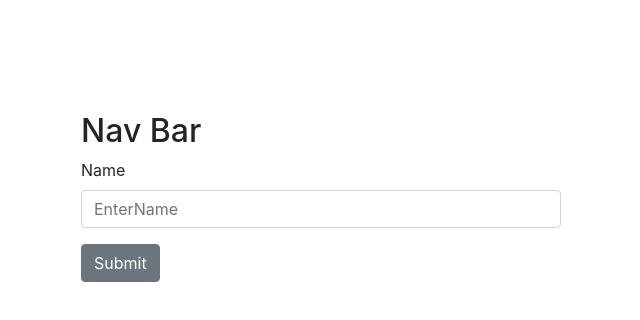
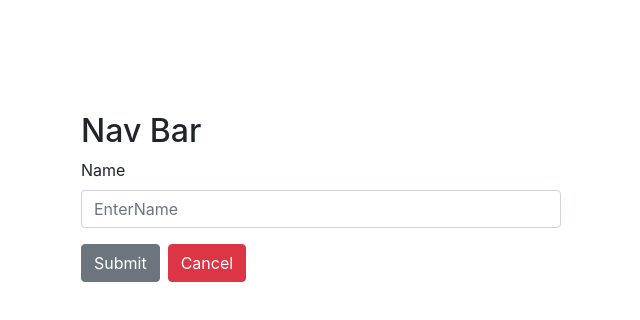
Before and after one commit to tta2yta/REACT_CRUD_APP, a React (Create React App) app: page /add in a window 1280 px wide. Shown: the top 320 px of the page, without its empty margins (319-959 px from the left). Built offline with nearby package versions, Linux system fonts and the light colour scheme.

Commit message:
adding feature to adduser

```diff
--- a/package.json
+++ b/package.json
@@ -12,6 +12,7 @@
     "react-router": "^5.2.0",
     "react-router-dom": "^5.2.0",
     "react-scripts": "3.4.3",
+    "reactstrap": "^8.5.1",
     "uuid": "^8.3.0"
   },
   "scripts": {
--- a/src/Components/AddUser.js
+++ b/src/Components/AddUser.js
@@ -1,6 +1,7 @@
 import React from 'react'
+import {Link} from 'react-router-dom';
 
-import {Form, FormGroup, Input, Button, Label} from 'reactstrap'
+import {Form, FormGroup, Input, Button, Label} from 'reactstrap';
 
 export const AddUser = () => {
     return (
@@ -10,6 +11,7 @@
               <Input type="text" placeholder="EnterName"></Input>
           </FormGroup>
           <Button type="submit">Submit</Button>
+          <Link to="/" className="btn btn-danger ml-2">Cancel</Link>
       </Form>
     )
 }
```
Also changed, not shown: 1 other file (tests, documents, lock files or other folders).
